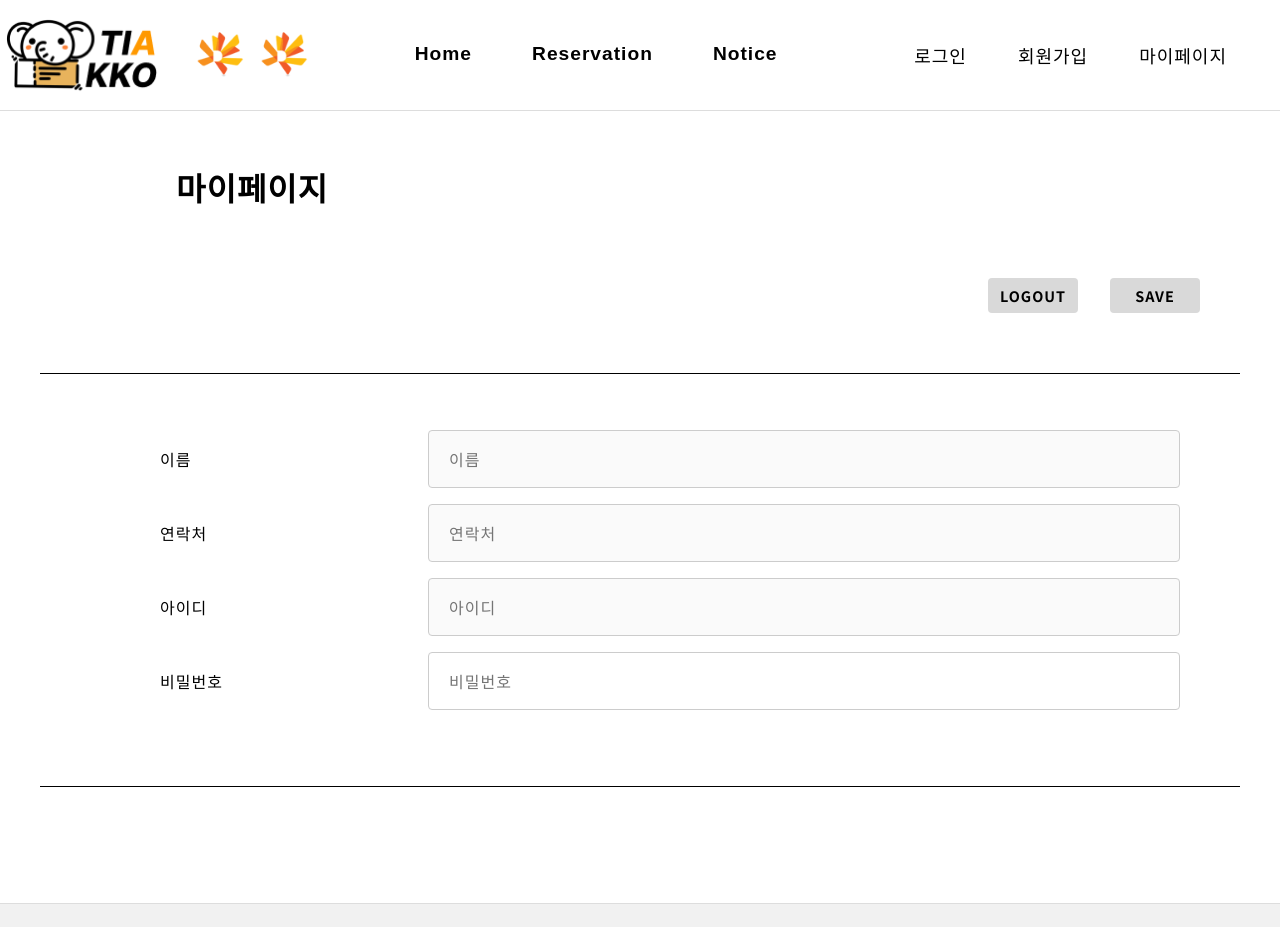
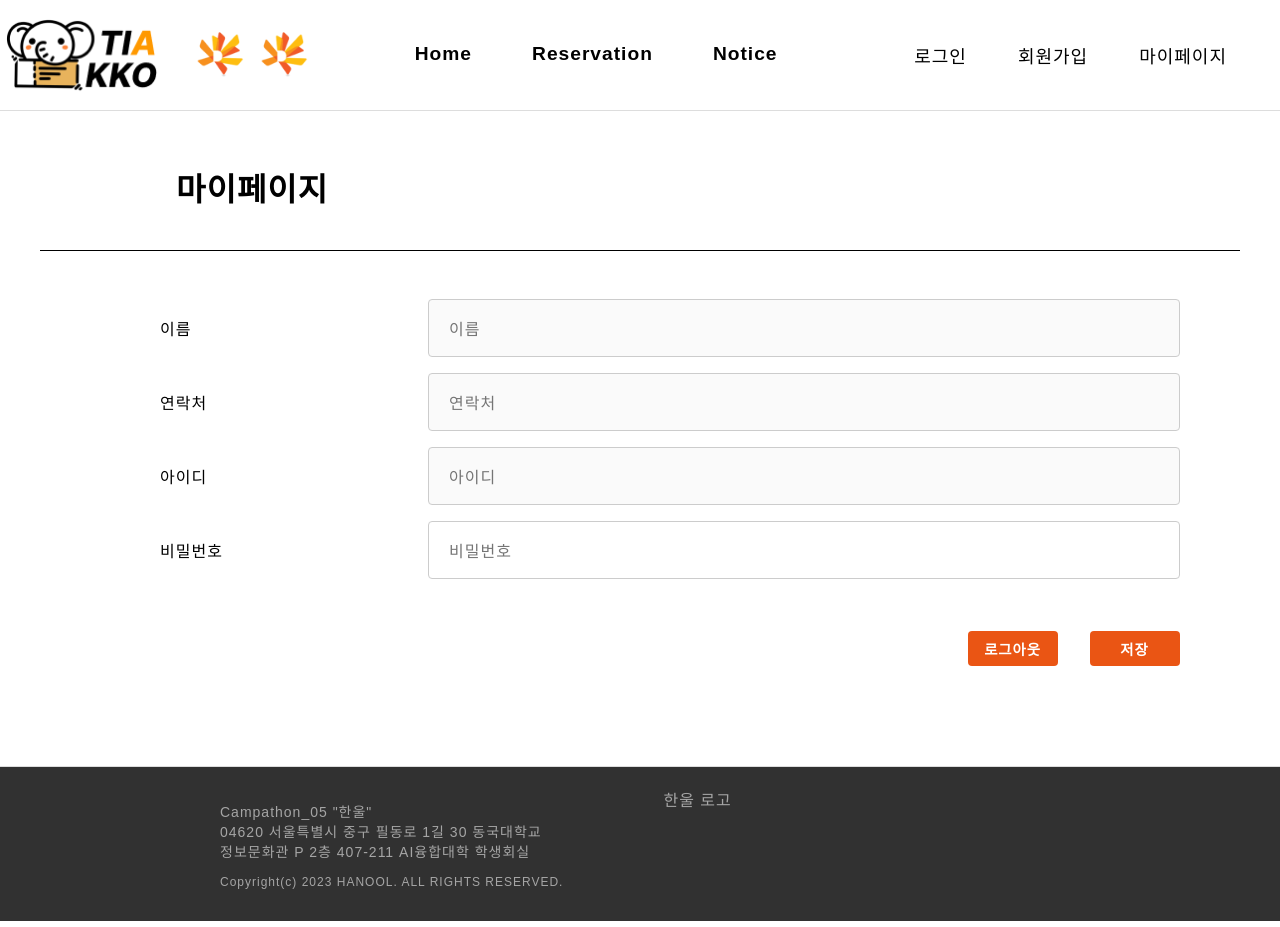
Before and after one commit to clarte2276/Hackathon_JJIN, a React (Create React App) app in the folder front-end/: page /mypage in a window 1280 px wide. Shown: the top 927 px of the page. Built offline with nearby package versions, Linux system fonts and the light colour scheme; no server answers; a web font is replaced by a local one.

Commit message:
자잘한 수정

```diff
--- a/front-end/src/components/Footer.css
+++ b/front-end/src/components/Footer.css
@@ -5,9 +5,9 @@
   justify-content: center;
   flex-direction: column;
   padding: 20px;
-  background-color: #f1f1f1;
+  background-color: #313131;
   font-family: 'Inter', sans-serif;
-  color: #333;
+  color: #a5a5a5;
   border-top: 1px solid #ddd;
   margin-top: 100px;
 }
--- a/front-end/src/components/mypage/Login.css
+++ b/front-end/src/components/mypage/Login.css
@@ -80,7 +80,7 @@
 }
 
 .loginpageBtn {
-  background-color: #ff9900;
+  background-color: #ea5514;
   color: #fff;
   font-family: 'Noto Sans KR', sans-serif;
 }
--- a/front-end/src/components/mypage/Mypage.css
+++ b/front-end/src/components/mypage/Mypage.css
@@ -15,6 +15,7 @@
   padding-top: 2rem;
   overflow-x: hidden;
   font-family: 'Noto Sans KR', sans-serif;
+  box-sizing: border-box;
 }
 
 .myPage {
@@ -58,14 +59,13 @@
   display: flex;
   align-items: center;
   justify-content: flex-end;
-  margin-right: 2%;
-  margin-left: auto;
+  width: 100%;
   margin-top: 3%;
+  margin-right: 7.4%;
 }
 
 .userProfileBtn button {
   display: flex;
-  top: 75px;
 }
 
 .logoutBtn,
@@ -76,8 +76,8 @@
   border-radius: 4px;
   font-size: 0.9rem;
   cursor: pointer;
-  background-color: #d9d9d9;
-  color: #000;
+  background-color: #ea5514;
+  color: #fff;
   display: flex;
   width: 90px;
   height: 35px;
@@ -91,8 +91,6 @@
   width: 100%;
   border: 0;
   border-top: 1px solid black;
-  margin: 1rem 0;
-  margin-top: 5%;
 }
 
 .inputSpace {
--- a/front-end/src/components/mypage/Mypage.js
+++ b/front-end/src/components/mypage/Mypage.js
@@ -64,14 +64,6 @@ function Mypage() {
         <h1>마이페이지</h1>
         <div className="myPage">
           <form onSubmit={handleSaveWrapper} className="userProfileForm">
-            <div className="userProfileBtn">
-              <button className="logoutBtn" onClick={handleLogout}>
-                LOGOUT
-              </button>
-              <button type="submit" className="saveBtn">
-                SAVE
-              </button>
-            </div>
             <hr className="divider" />
             <div className="inputSpace">
               <p>
@@ -98,7 +90,14 @@ function Mypage() {
               </p>
             </div>
           </form>
-          <hr className="divider" />
+          <div className="userProfileBtn">
+            <button className="logoutBtn" onClick={handleLogout}>
+              로그아웃
+            </button>
+            <button type="submit" className="saveBtn">
+              저장
+            </button>
+          </div>
         </div>
       </div>
       <Footer />
--- a/front-end/src/components/mypage/Signup.css
+++ b/front-end/src/components/mypage/Signup.css
@@ -87,7 +87,7 @@
   font-size: 1.2rem;
   cursor: pointer;
   text-align: center;
-  background-color: #ff9900;
+  background-color: #ea5514;
   color: #fff;
   font-family: 'Noto Sans KR', sans-serif;
 }
```
